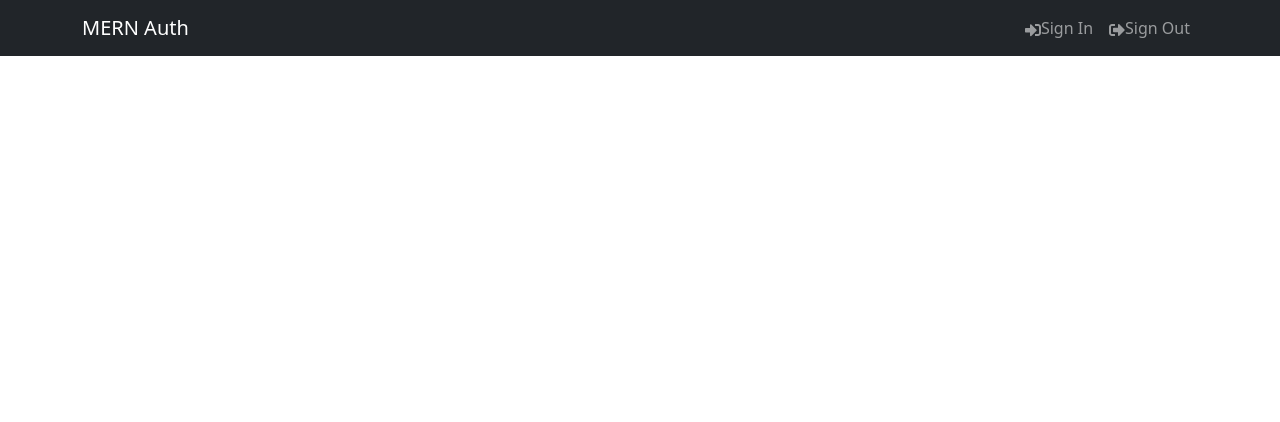
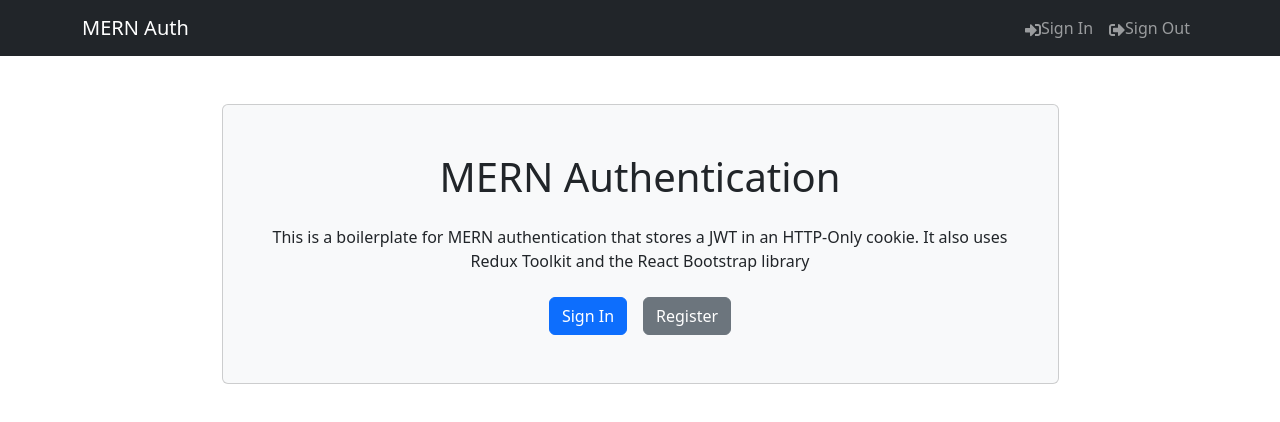
Before and after one commit to bhandaripawan8/MERN-JWT-REDUX, a React (Vite) app in the folder frontend/: page / in a window 1280 px wide. Shown: the top 422 px of the page. Built offline with nearby package versions, Linux system fonts and the light colour scheme; the HTML template or start-up script is replaced by a standard one.

Commit message:
hero component done

```diff
--- a/frontend/src/App.jsx
+++ b/frontend/src/App.jsx
@@ -1,11 +1,13 @@
 import React from 'react'
 import Header from './components/Header'
+import HomeScreen from './screens/HomeScreen'
 
 const App = () => {
   return (
     <>
       {/* <h1>MERN AUTH</h1> */}
       <Header/>
+      <HomeScreen/>
     </>
   )
 }
--- /dev/null
+++ b/frontend/src/components/Hero.jsx
@@ -0,0 +1,28 @@
+import { Container, Card, Button } from 'react-bootstrap';
+
+const Hero = () => {
+  return (
+    <div className=' py-5'>
+      <Container className='d-flex justify-content-center'>
+        <Card className='p-5 d-flex flex-column align-items-center hero-card bg-light w-75'>
+          <h1 className='text-center mb-4'>MERN Authentication</h1>
+          <p className='text-center mb-4'>
+            This is a boilerplate for MERN authentication that stores a JWT in
+            an HTTP-Only cookie. It also uses Redux Toolkit and the React
+            Bootstrap library
+          </p>
+          <div className='d-flex'>
+            <Button variant='primary' href='/login' className='me-3'>
+              Sign In
+            </Button>
+            <Button variant='secondary' href='/register'>
+              Register
+            </Button>
+          </div>
+        </Card>
+      </Container>
+    </div>
+  );
+};
+
+export default Hero;
--- /dev/null
+++ b/frontend/src/screens/HomeScreen.jsx
@@ -0,0 +1,8 @@
+import React from 'react'
+import Hero from '../components/Hero'
+
+const HomeScreen = () => {
+  return <Hero/>
+}
+
+export default HomeScreen
```
